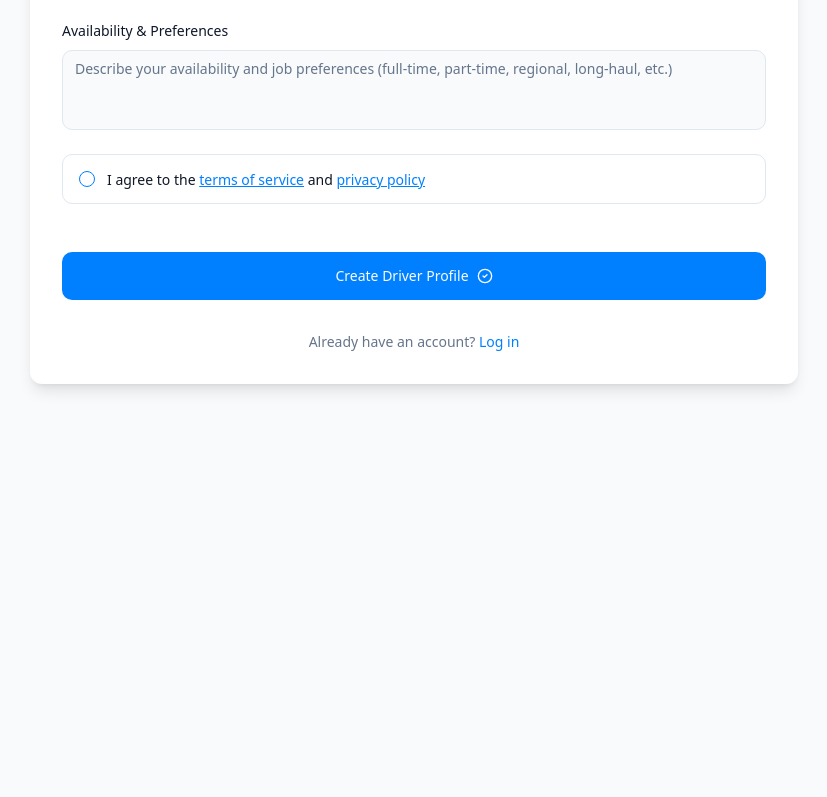
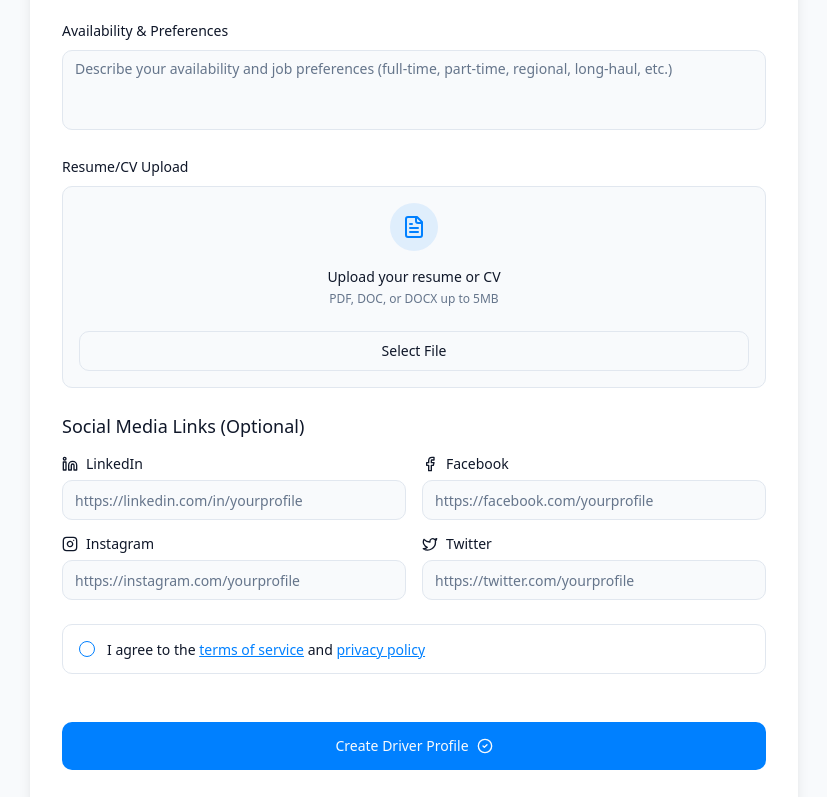
Before and after one commit to aarunbhardwaj/driver-matchmaker-05, a React (Vite) app: page /driver-registration in a window 1280 px wide. Shown: the part 719-1516 px from the top of the page, without its empty margins (226-1053 px from the left). Before the commit the page ends 1127 px from the top, so only its background shows below. Built offline with nearby package versions, Linux system fonts and the light colour scheme.

Commit message:
Add driver profile enhancements
Add CV upload and social media link fields to the driver registration form.

```diff
--- a/src/pages/DriverRegistration.tsx
+++ b/src/pages/DriverRegistration.tsx
@@ -4,7 +4,7 @@ import { useNavigate } from "react-router-dom";
 import { zodResolver } from "@hookform/resolvers/zod";
 import { useForm } from "react-hook-form";
 import * as z from "zod";
-import { Truck, ArrowLeft, User, CheckCircle2 } from "lucide-react";
+import { Truck, ArrowLeft, User, CheckCircle2, FileText, Linkedin, Instagram, Facebook, Twitter } from "lucide-react";
 import { Link } from "react-router-dom";
 import { Button } from "@/components/ui/button";
 import { Input } from "@/components/ui/input";
@@ -17,6 +17,7 @@ import {
   FormItem,
   FormLabel,
   FormMessage,
+  FormDescription,
 } from "@/components/ui/form";
 import { toast } from "@/hooks/use-toast";
 
@@ -30,6 +31,11 @@ const formSchema = z.object({
   experience: z.string().min(1, "Years of experience is required"),
   skills: z.string(),
   availability: z.string(),
+  linkedinUrl: z.string().url("Please enter a valid URL").or(z.string().length(0)),
+  facebookUrl: z.string().url("Please enter a valid URL").or(z.string().length(0)),
+  instagramUrl: z.string().url("Please enter a valid URL").or(z.string().length(0)),
+  twitterUrl: z.string().url("Please enter a valid URL").or(z.string().length(0)),
+  cvFile: z.any().optional(),
   termsAccepted: z.literal(true, {
     errorMap: () => ({ message: "You must accept the terms and conditions" }),
   }),
@@ -39,6 +45,7 @@ type FormValues = z.infer<typeof formSchema>;
 
 export default function DriverRegistration() {
   const [isSubmitting, setIsSubmitting] = useState(false);
+  const [selectedFile, setSelectedFile] = useState<File | null>(null);
   const navigate = useNavigate();
 
   const form = useForm<FormValues>({
@@ -52,16 +59,43 @@ export default function DriverRegistration() {
       experience: "",
       skills: "",
       availability: "",
+      linkedinUrl: "",
+      facebookUrl: "",
+      instagramUrl: "",
+      twitterUrl: "",
       termsAccepted: false,
     },
   });
 
+  const handleFileChange = (e: React.ChangeEvent<HTMLInputElement>) => {
+    if (e.target.files && e.target.files.length > 0) {
+      const file = e.target.files[0];
+      setSelectedFile(file);
+      form.setValue("cvFile", file);
+    }
+  };
+
   function onSubmit(data: FormValues) {
     setIsSubmitting(true);
+
+    // Create FormData object to handle file upload
+    const formData = new FormData();
+    // Add all form fields to FormData
+    Object.entries(data).forEach(([key, value]) => {
+      if (key !== "cvFile") {
+        formData.append(key, value as string);
+      }
+    });
+
+    // Add the file if it exists
+    if (selectedFile) {
+      formData.append("cvFile", selectedFile);
+    }
 
     // Simulate API call
     setTimeout(() => {
       console.log("Driver registration data:", data);
+      console.log("Selected file:", selectedFile);
       setIsSubmitting(false);
 
       toast({
@@ -230,6 +264,112 @@ export default function DriverRegistration() {
                 )}
               />
 
+              {/* CV Upload Field */}
+              <div className="space-y-2">
+                <FormLabel>Resume/CV Upload</FormLabel>
+                <div className="border rounded-md p-4 flex flex-col items-center justify-center gap-4 bg-muted/30">
+                  <div className="bg-primary/10 p-3 rounded-full">
+                    <FileText className="h-6 w-6 text-primary" />
+                  </div>
+                  <div className="text-center">
+                    <p className="text-sm font-medium mb-1">Upload your resume or CV</p>
+                    <p className="text-xs text-muted-foreground mb-2">PDF, DOC, or DOCX up to 5MB</p>
+                  </div>
+                  <div className="relative w-full">
+                    <Input
+                      type="file"
+                      id="cv-upload"
+                      accept=".pdf,.doc,.docx"
+                      className="absolute inset-0 opacity-0 cursor-pointer"
+                      onChange={handleFileChange}
+                    />
+                    <Button
+                      type="button"
+                      variant="outline"
+                      className="w-full relative z-10"
+                    >
+                      {selectedFile ? 'Change File' : 'Select File'}
+                    </Button>
+                  </div>
+                  {selectedFile && (
+                    <p className="text-sm text-primary mt-2 w-full truncate text-center">
+                      {selectedFile.name}
+                    </p>
+                  )}
+                </div>
+              </div>
+
+              {/* Social Media Links */}
+              <div className="space-y-4">
+                <h3 className="text-lg font-medium">Social Media Links (Optional)</h3>
+                <div className="grid grid-cols-1 md:grid-cols-2 gap-4">
+                  <FormField
+                    control={form.control}
+                    name="linkedinUrl"
+                    render={({ field }) => (
+                      <FormItem>
+                        <FormLabel className="flex items-center gap-2">
+                          <Linkedin className="h-4 w-4" />
+                          LinkedIn
+                        </FormLabel>
+                        <FormControl>
+                          <Input placeholder="https://linkedin.com/in/yourprofile" {...field} />
+                        </FormControl>
+                        <FormMessage />
+                      </FormItem>
+                    )}
+                  />
+                  <FormField
+                    control={form.control}
+                    name="facebookUrl"
+                    render={({ field }) => (
+                      <FormItem>
+                        <FormLabel className="flex items-center gap-2">
+                          <Facebook className="h-4 w-4" />
+                          Facebook
+                        </FormLabel>
+                        <FormControl>
+                          <Input placeholder="https://facebook.com/yourprofile" {...field} />
+                        </FormControl>
+                        <FormMessage />
+                      </FormItem>
+                    )}
+                  />
+                  <FormField
+                    control={form.control}
+                    name="instagramUrl"
+                    render={({ field }) => (
+                      <FormItem>
+                        <FormLabel className="flex items-center gap-2">
+                          <Instagram className="h-4 w-4" />
+                          Instagram
+                        </FormLabel>
+                        <FormControl>
+                          <Input placeholder="https://instagram.com/yourprofile" {...field} />
+                        </FormControl>
+                        <FormMessage />
+                      </FormItem>
+                    )}
+                  />
+                  <FormField
+                    control={form.control}
+                    name="twitterUrl"
+                    render={({ field }) => (
+                      <FormItem>
+                        <FormLabel className="flex items-center gap-2">
+                          <Twitter className="h-4 w-4" />
+                          Twitter
+                        </FormLabel>
+                        <FormControl>
+                          <Input placeholder="https://twitter.com/yourprofile" {...field} />
+                        </FormControl>
+                        <FormMessage />
+                      </FormItem>
+                    )}
+                  />
+                </div>
+              </div>
+
               <FormField
                 control={form.control}
                 name="termsAccepted"
```
